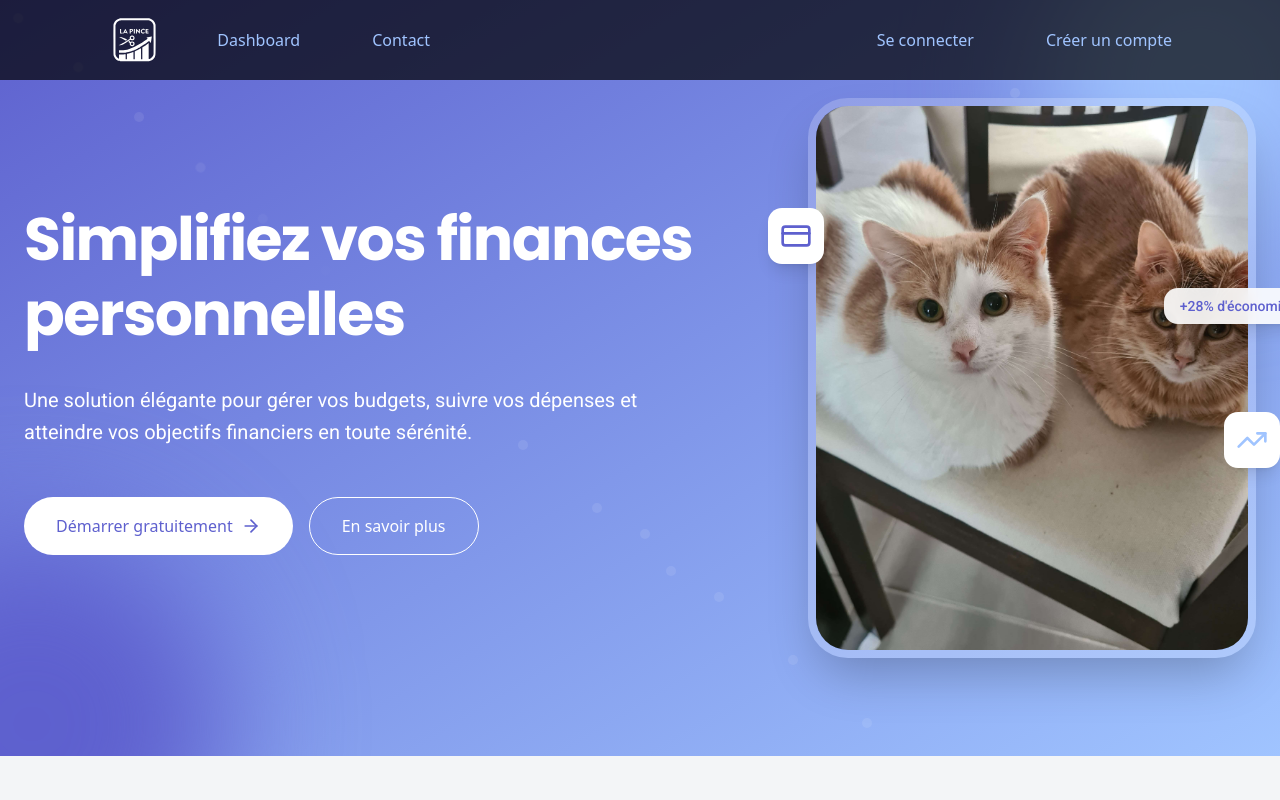
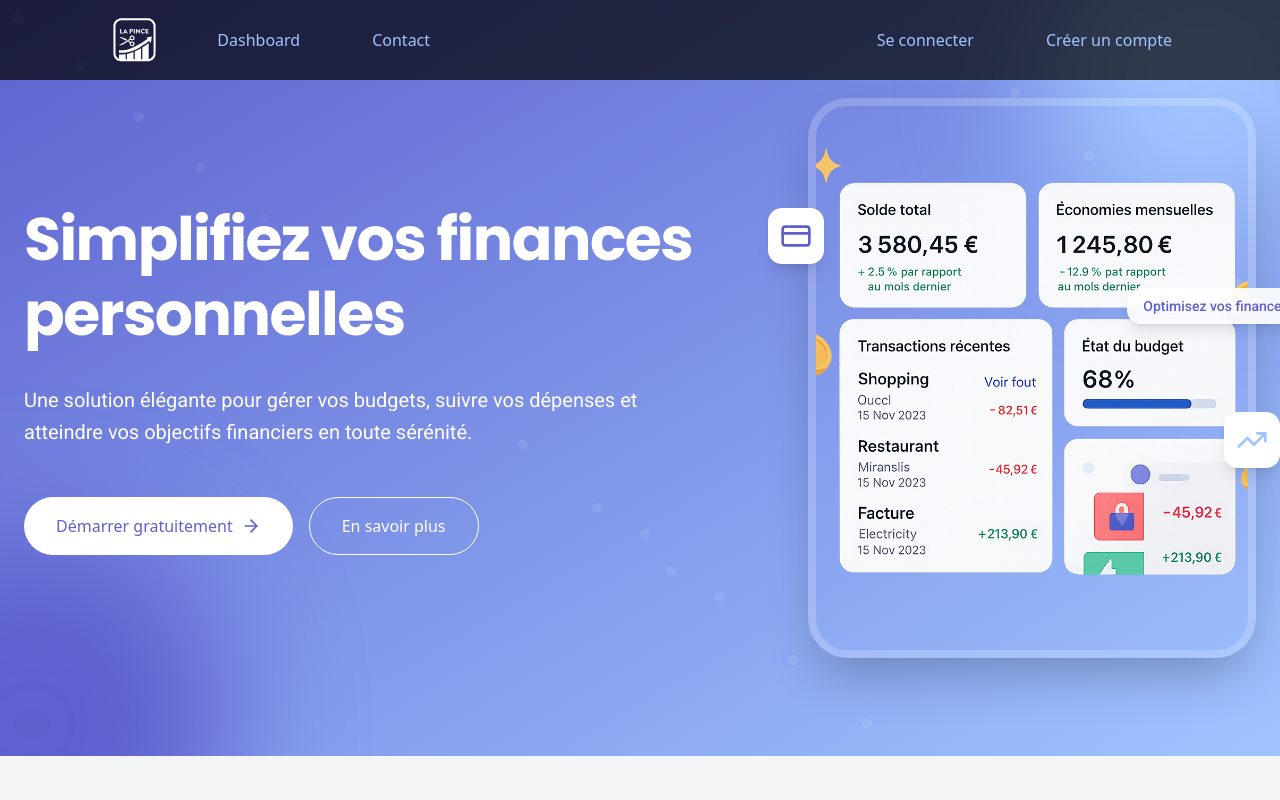
Before and after one commit to Nico13M/projet-la-pince-front, a Next.js app: page / in a window 1280 px wide. Shown: the top 800 px of the page. Built offline with nearby package versions, Linux system fonts and the light colour scheme.

Commit message:
REFACTOR: new hero preview image

```diff
--- a/src/components/landing/Hero.tsx
+++ b/src/components/landing/Hero.tsx
@@ -4,7 +4,7 @@ import { useVisibilityAnimation } from '@/hooks/useVisibilityAnimation'
 import { ArrowRight, CreditCard, TrendingUp } from 'lucide-react'
 import Image from 'next/image'
 import Link from 'next/link'
-import Chat from '../../../public/chats.jpg'
+import FeaturePreview from '../../../public/hero-preview.webp'
 const Hero = () => {
   const { isVisible, visibilityClasses } = useVisibilityAnimation()
   return (
@@ -23,7 +23,7 @@ const Hero = () => {
             </p>
             <div className="mt-12 flex flex-col gap-4 sm:flex-row">
               <Link
-                href="/register"
+                href="/sign-up"
                 className="group text-primary hover:bg-opacity-90 flex items-center justify-center rounded-full bg-white px-8 py-4 font-medium transition-all hover:scale-105 hover:shadow-lg"
               >
                 <span>Démarrer gratuitement</span>
@@ -44,7 +44,7 @@ const Hero = () => {
             <div className="absolute inset-0 flex items-center justify-center">
               <div className="animate-float relative h-[560px] w-[560px] overflow-hidden rounded-[40px] border-8 border-white/20 shadow-2xl">
                 <Image
-                  src={Chat}
+                  src={FeaturePreview}
                   alt="Application mobile La Pince"
                   fill
                   className="object-cover"
@@ -59,7 +59,7 @@ const Hero = () => {
             </div>
             <div className="animate-float-slow absolute top-40 -right-14 rounded-xl bg-white/90 px-4 py-2 shadow-lg backdrop-blur">
               <p className="text-primary text-sm font-medium">
-                +28% d'économies
+                Optimisez vos finances !
               </p>
             </div>
           </div>
```
Also changed, not shown: public/chats.jpg (deleted), public/hero-preview.webp (added).
